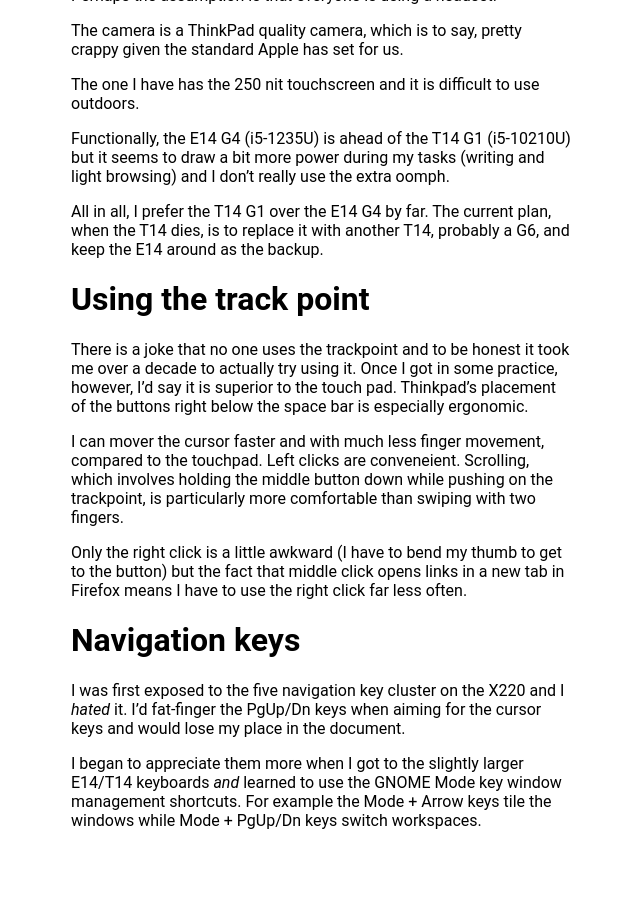
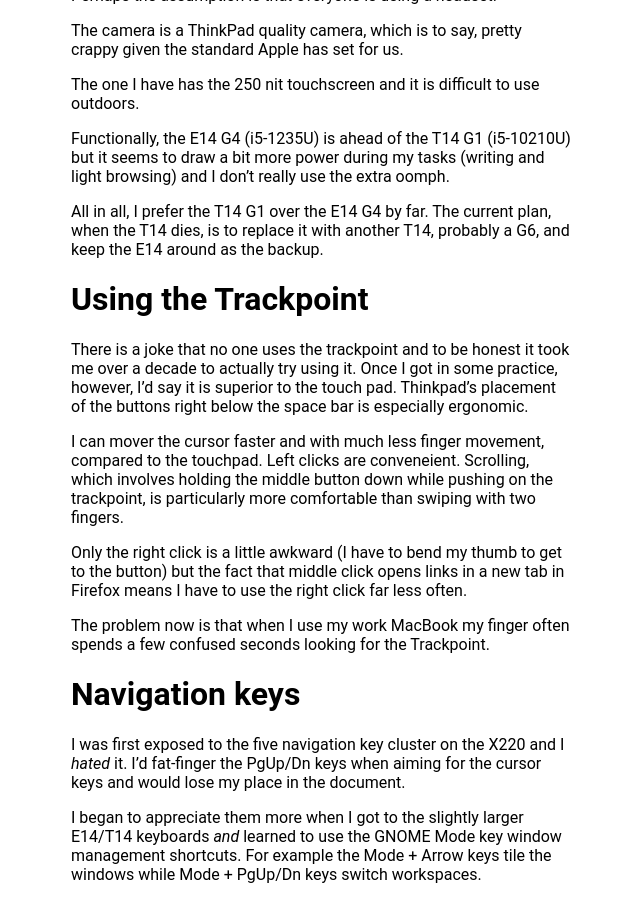
Before and after one commit to kghose/kghose.github.io, a Jekyll site: the page built from linux-tips/thinkpads.md, in a window 1280 px wide and 900 px high, scrolled down 2544 px. Shown: the whole window, without its empty margins (319-959 px from the left). Built offline with Jekyll 4.4.1, drawn with Linux system fonts in a browser that asks for light colours; before the commit the page ends 3390 px from its top, so only the background shows below that.

Commit message:
Note on MacBooks.

```diff
--- a/linux-tips/thinkpads.md
+++ b/linux-tips/thinkpads.md
@@ -126,7 +126,7 @@ All in all, I prefer the T14 G1 over the E14 G4 by far. The current plan, when
 the T14 dies, is to replace it with another T14, probably a G6, and keep the E14
 around as the backup.
 
-# Using the track point
+# Using the Trackpoint
 
 There is a joke that no one uses the trackpoint and to be honest it took me over
 a decade to actually try using it. Once I got in some practice, however, I'd say
@@ -142,6 +142,9 @@ Only the right click is a little awkward (I have to bend my thumb to get to the
 button) but the fact that middle click opens links in a new tab in Firefox means
 I have to use the right click far less often.
 
+The problem now is that when I use my work MacBook my finger often spends a few
+confused seconds looking for the Trackpoint.
+
 # Navigation keys
 
 I was first exposed to the five navigation key cluster on the X220 and I _hated_
```
